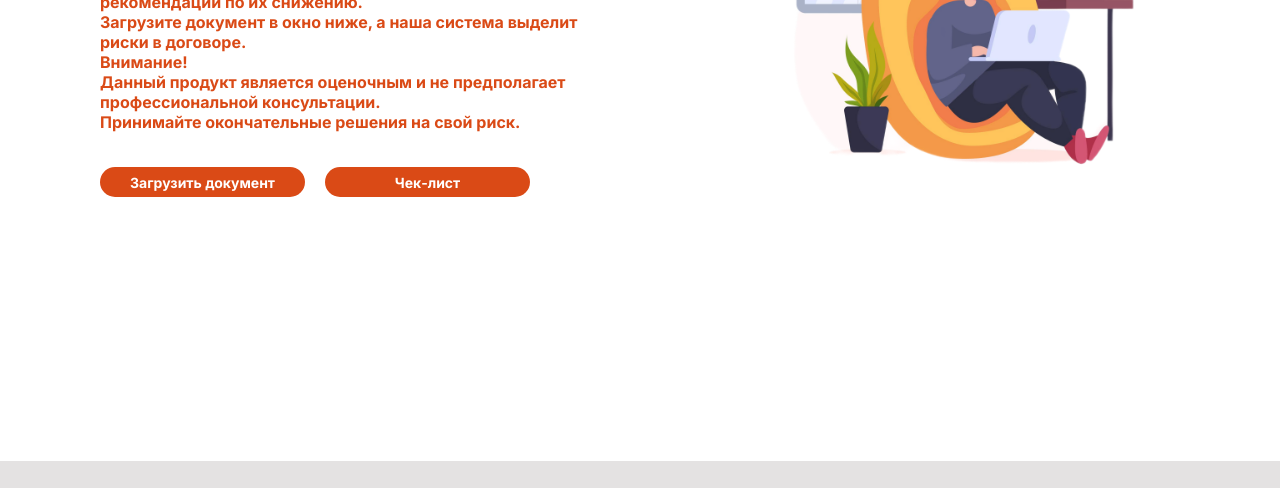
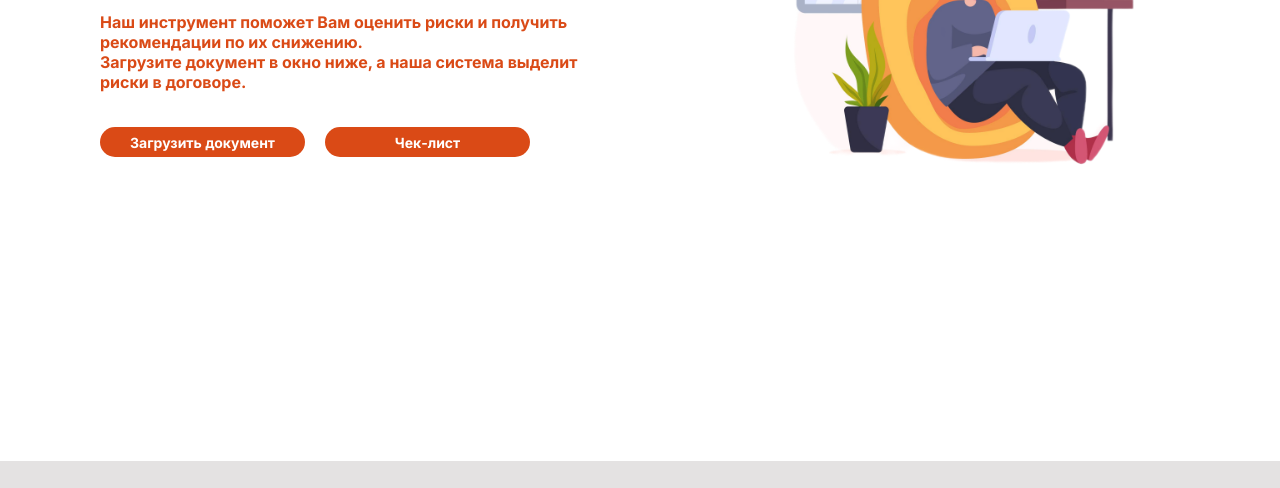
Before and after one commit to Egopen/KPlus, a website: page Сайт/public/index.html in a window 1280 px wide. Shown: the part 339-827 px from the top of the page. Drawn offline with Linux system fonts and the light colour scheme; no server answers; a web font is replaced by a local one.

Commit message:
Три строки убрал

```diff
--- a/Сайт/public/index.html
+++ b/Сайт/public/index.html
@@ -55,11 +55,7 @@
                         Наш инструмент поможет Вам оценить риски и получить <br>
                         рекомендации по их снижению.<br>
                         Загрузите документ в окно ниже, а наша система выделит <br>
-                        риски в договоре.<br>
-                        Внимание! <br>
-                        Данный продукт является оценочным и не предполагает<br>
-                        профессиональной консультации. <br>
-                        Принимайте окончательные решения на свой риск.<br>
+                        риски в договоре.
                     </div>
                     <div class="button-group">
                         <a href="/check_doc" class="upload-button">Загрузить документ</a>
```
